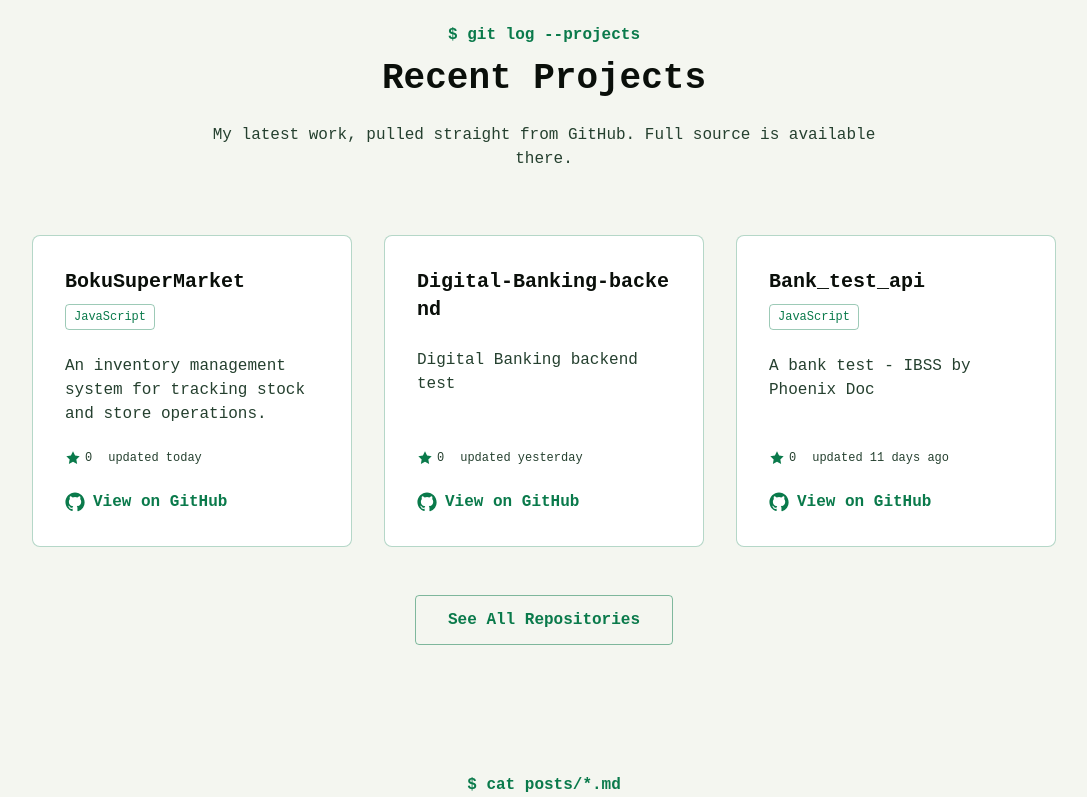
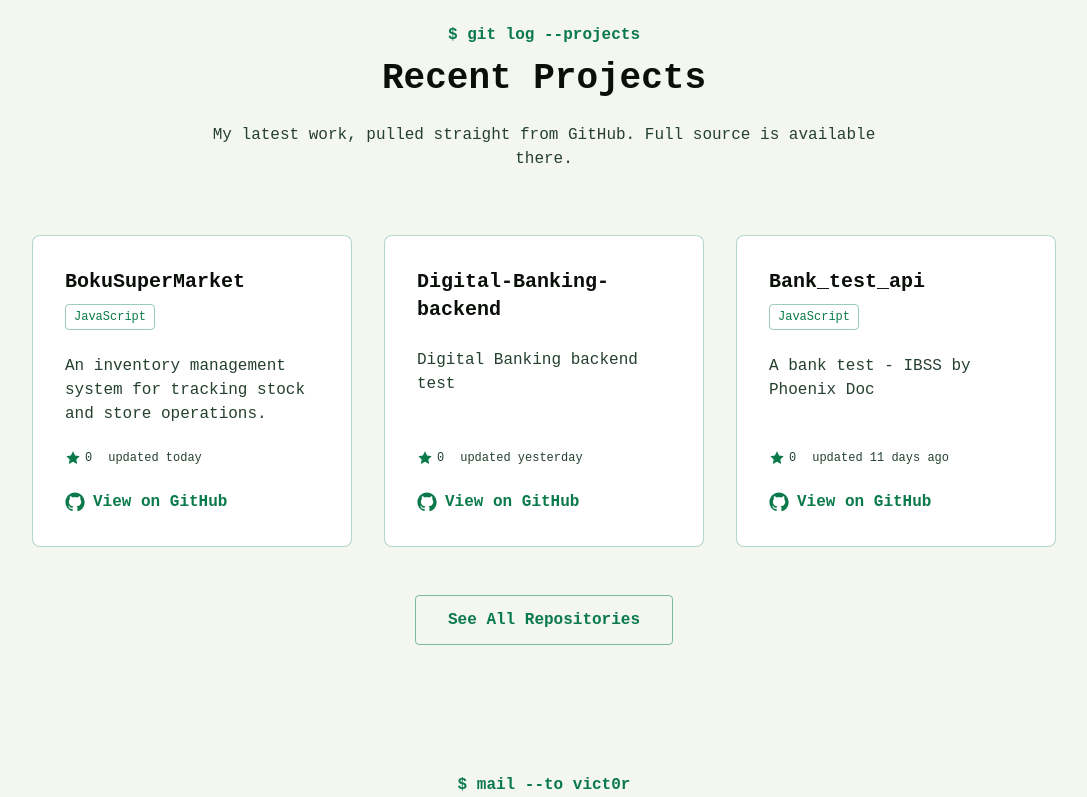
Before and after one commit to Arch-host/vict0r-portfolio, a React (Vite) app: page / in a window 1280 px wide. Shown: the part 2000-2797 px from the top of the page, without its empty margins (96-1183 px from the left). Built offline with nearby package versions, Linux system fonts and the light colour scheme.

Commit message:
Remove blog section, fix repo title wrapping

```diff
--- a/src/App.tsx
+++ b/src/App.tsx
@@ -4,7 +4,6 @@ import Hero from './components/Hero.tsx'
 import About from './components/About.tsx'
 import Services from './components/Services.tsx'
 import Projects from './components/Projects.tsx'
-import Blog from './components/Blog.tsx'
 import Contact from './components/Contact.tsx'
 import Footer from './components/Footer.tsx'
 import CommandPalette from './components/CommandPalette.tsx'
@@ -40,7 +39,6 @@ export default function App() {
         <About />
         <Services />
         <Projects />
-        <Blog />
         <Contact />
       </main>
       <Footer theme={theme} onTheme={setTheme} mode={paletteOpen ? 'COMMAND' : 'NORMAL'} />
--- a/src/components/Blog.tsx
+++ /dev/null
@@ -1,29 +0,0 @@
-import Section from "./ui/Section.tsx";
-import SectionHeading from "./ui/SectionHeading.tsx";
-
-const placeholderPosts = [1, 2, 3];
-
-export default function Blog() {
-  return (
-    <Section id="blog">
-      <SectionHeading
-        command="cat posts/*.md"
-        title="Writing, Soon"
-        text="I'm just getting started writing here. Check back for posts on dev, AI tooling, and whatever I'm building next."
-      />
-      <div className="grid grid-cols-1 md:grid-cols-3 gap-8">
-        {placeholderPosts.map((n) => (
-          <div
-            key={n}
-            className="border border-dashed border-brand/30 rounded-lg p-8 flex flex-col items-center text-center gap-3"
-          >
-            <span className="text-brand/70 text-xs">coming soon</span>
-            <div className="w-full h-3 bg-brand/10 rounded" />
-            <div className="w-3/4 h-3 bg-brand/10 rounded" />
-            <div className="w-1/2 h-3 bg-brand/10 rounded mt-2" />
-          </div>
-        ))}
-      </div>
-    </Section>
-  );
-}
--- a/src/components/Projects.tsx
+++ b/src/components/Projects.tsx
@@ -45,7 +45,7 @@ export default function Projects() {
           {repos.map(({ name, description, language, stars, pushedAt, url }) => (
             <Card key={name} interactive className="p-8 flex flex-col">
               <div className="flex items-center justify-between flex-wrap gap-2 mb-6">
-                <h3 className="text-heading text-xl font-bold break-all">{name}</h3>
+                <h3 className="text-heading text-xl font-bold break-words">{name}</h3>
                 {language && (
                   <span className="text-xs text-brand border border-brand/40 rounded px-2 py-1">
                     {language}
--- a/src/data/site.ts
+++ b/src/data/site.ts
@@ -6,7 +6,6 @@ export const NAV = [
   { id: "home", label: "home" },
   { id: "services", label: "services" },
   { id: "projects", label: "projects" },
-  { id: "blog", label: "blog" },
   { id: "contact", label: "contact" },
 ] as const;
 
```
